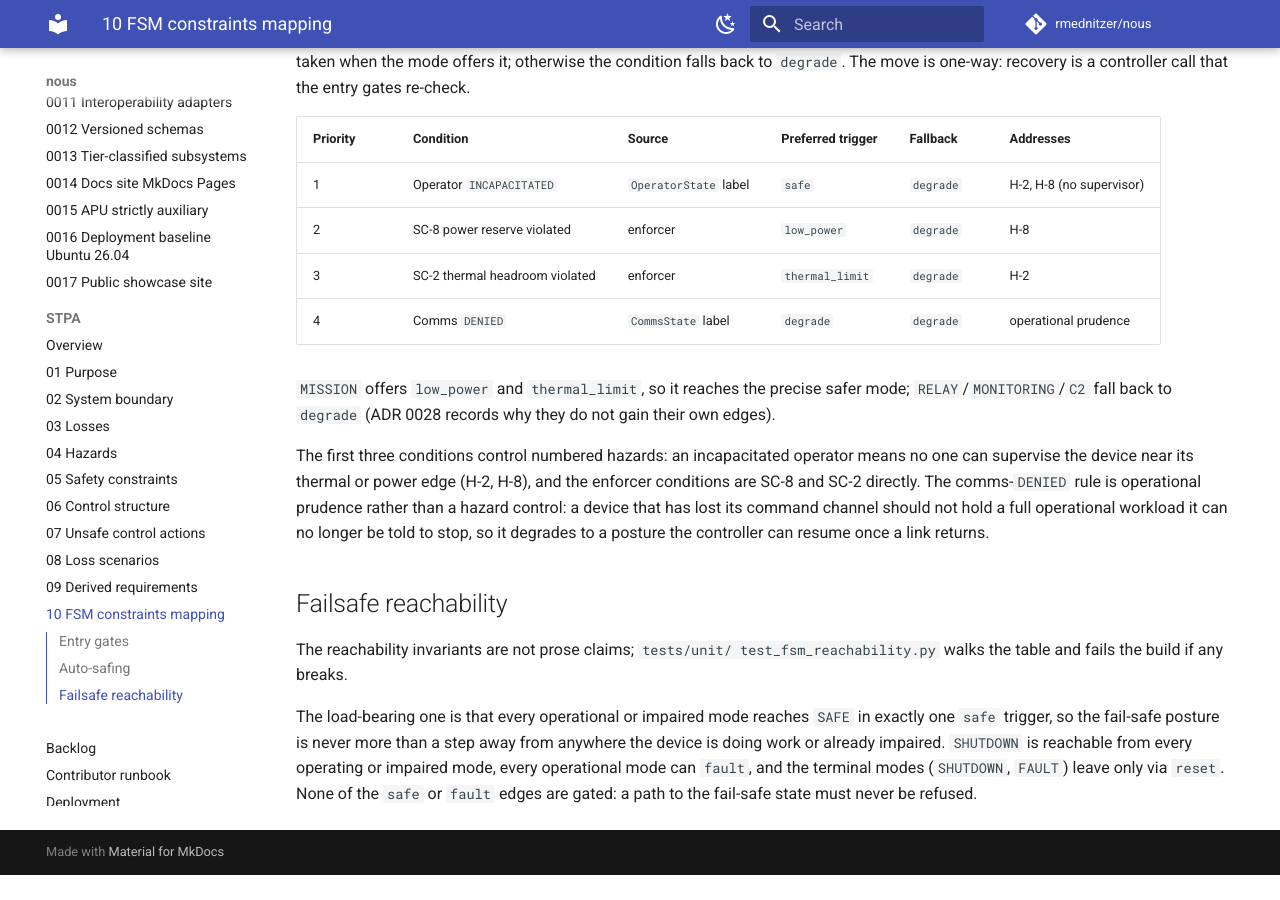
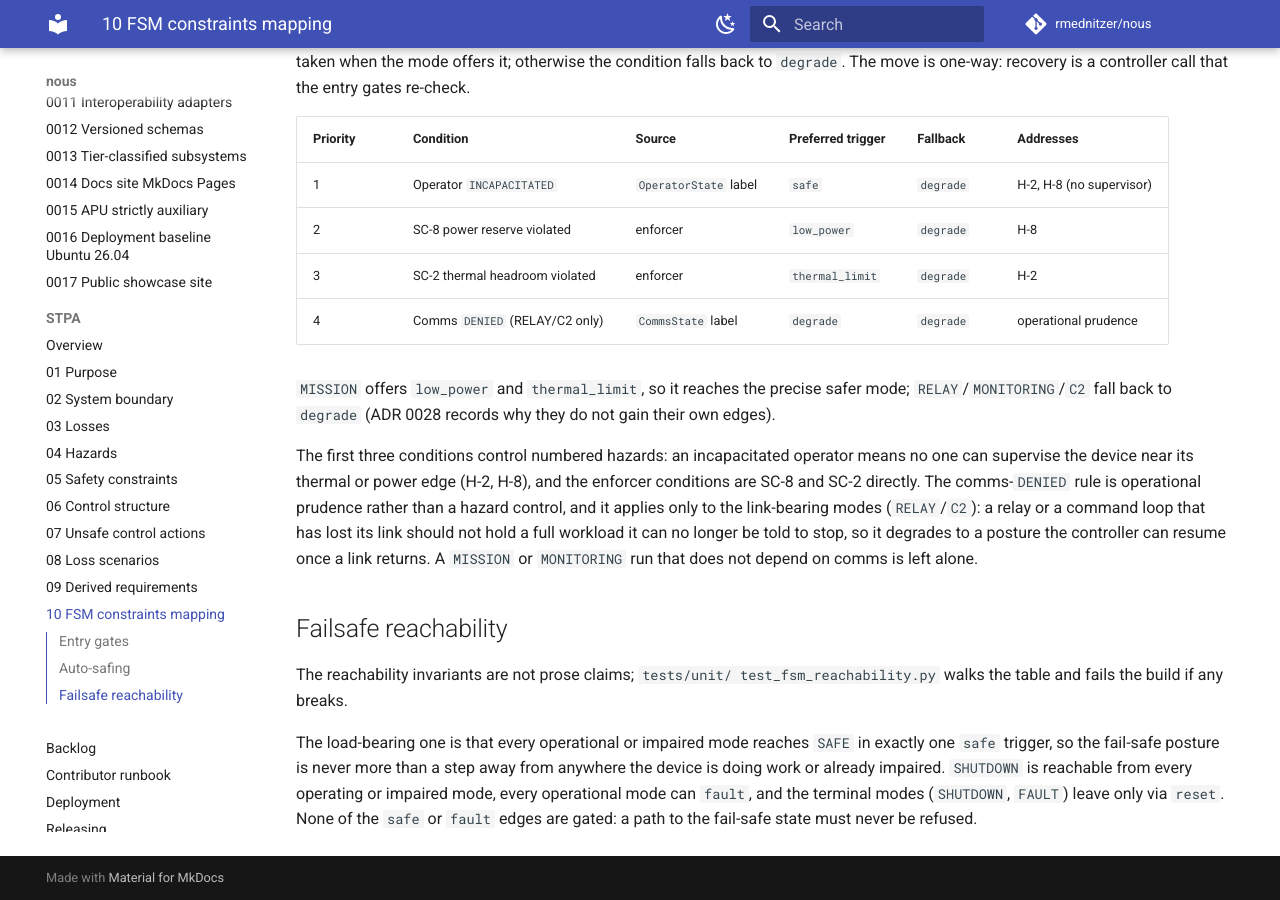
Before and after one commit to rmednitzer/nous, an MkDocs documentation site: the page built from docs/stpa/10-fsm-constraints-mapping.md, in a window 1280 px wide and 900 px high, scrolled down 1032 px. Built offline with MkDocs 1.6.1 and Material for MkDocs 9.7.7, drawn with Linux system fonts in a browser that asks for light colours; comment, search, counter and statistics services are not loaded; before the commit the page ends 1907 px from its top, so only the background shows below that.

Commit message:
fix(safety): narrow comms-DENIED auto-safe to the link-bearing modes
ADR 0028 wired comms `DENIED` as a label-driven auto-safe condition. The
implementation fired it from every operational mode, but the approved design
scoped it to "link modes": a RELAY or C2 loop whose function depends on a
live link. The over-broad version degraded a MISSION or MONITORING run that
does not need comms the moment its links aged out, which is wrong and made
the showcase scenarios auto-degrade within a few ticks.

`Engine._safing_decision` now fires the comms rule only when the FSM is in
`RELAY` or `C2` (`_LINK_MODES`). The other three safing conditions (operator
incapacitation, SC-8 power, SC-2 thermal) are unchanged. ADR 0028, the STPA
mapping (10), the canonical and showcase state-machine docs, the backlog,
and the changelog are reworded to match.

Security note: this narrows a runtime safety behaviour (fewer auto-safe
transitions), not a guard. The entry gates (SC-2/SC-8) and the
operator/power/thermal auto-safe conditions are untouched; a link-dependent
mode still degrades on a denied link, and recovery stays controller-gated.
Pinned by test_fsm_auto_safe.py (degrades from relay/c2; ignored from
mission/monitoring).

https://claude.ai/code/session_01TSCWNdN5j8fLKEidGUadf4

```diff
--- a/docs/stpa/10-fsm-constraints-mapping.md
+++ b/docs/stpa/10-fsm-constraints-mapping.md
@@ -43,7 +43,7 @@ move is one-way: recovery is a controller call that the entry gates re-check.
 | 1 | Operator `INCAPACITATED` | `OperatorState` label | `safe` | `degrade` | H-2, H-8 (no supervisor) |
 | 2 | SC-8 power reserve violated | enforcer | `low_power` | `degrade` | H-8 |
 | 3 | SC-2 thermal headroom violated | enforcer | `thermal_limit` | `degrade` | H-2 |
-| 4 | Comms `DENIED` | `CommsState` label | `degrade` | `degrade` | operational prudence |
+| 4 | Comms `DENIED` (RELAY/C2 only) | `CommsState` label | `degrade` | `degrade` | operational prudence |
 
 `MISSION` offers `low_power` and `thermal_limit`, so it reaches the precise
 safer mode; `RELAY`/`MONITORING`/`C2` fall back to `degrade` (ADR 0028
@@ -52,10 +52,12 @@ records why they do not gain their own edges).
 The first three conditions control numbered hazards: an incapacitated
 operator means no one can supervise the device near its thermal or power
 edge (H-2, H-8), and the enforcer conditions are SC-8 and SC-2 directly. The
-comms-`DENIED` rule is operational prudence rather than a hazard control: a
-device that has lost its command channel should not hold a full operational
-workload it can no longer be told to stop, so it degrades to a posture the
-controller can resume once a link returns.
+comms-`DENIED` rule is operational prudence rather than a hazard control,
+and it applies only to the link-bearing modes (`RELAY`/`C2`): a relay or a
+command loop that has lost its link should not hold a full workload it can
+no longer be told to stop, so it degrades to a posture the controller can
+resume once a link returns. A `MISSION` or `MONITORING` run that does not
+depend on comms is left alone.
 
 ## Failsafe reachability
 
```
Also changed, not shown: CHANGELOG.md (+3 -2 lines), docs/adr/0028-fsm-reachability-and-label-driven-safing.md (+5 -3 lines), docs/backlog.md (+1 -1 lines), docs/showcase/state-machine.md (+4 -4 lines), docs/state-machine.md (+4 -2 lines), 2 other files.
